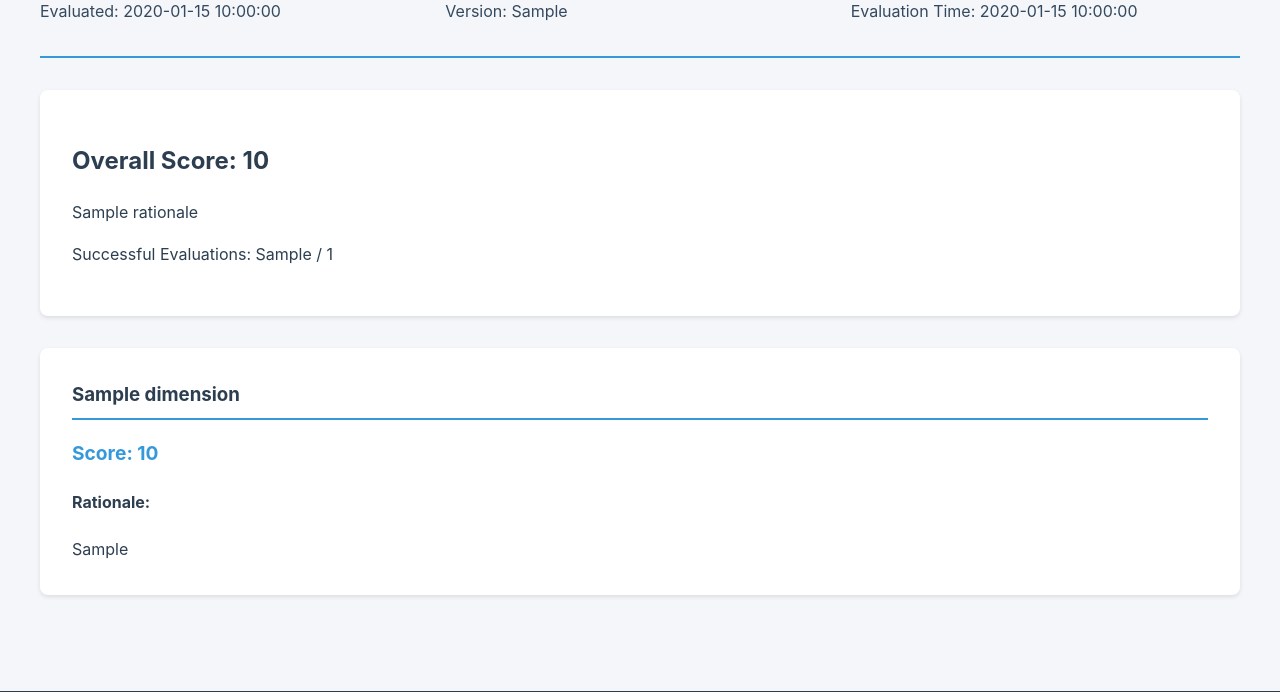
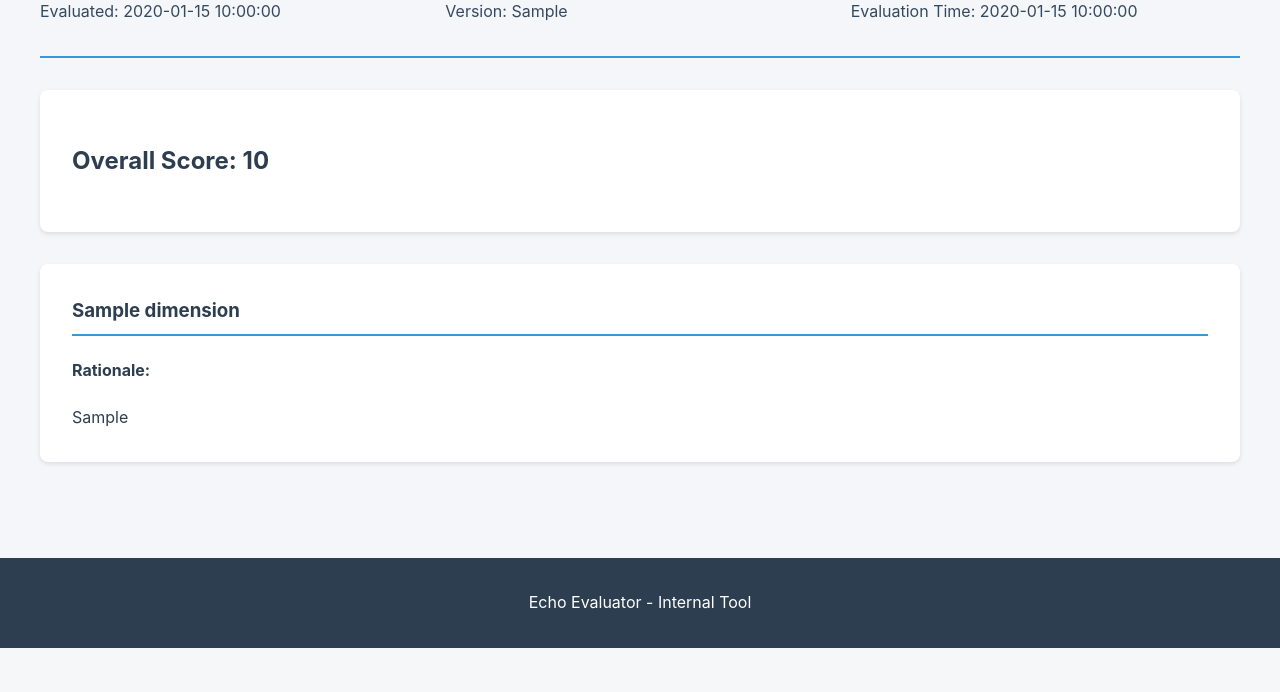
Before and after one commit to jcytong/echo-evaluator, a Python web app: template web/templates/evaluation.html in a window 1280 px wide. Shown: the part 201-893 px from the top of the page. After the commit the page ends 849 px from the top, so only its background shows below. Run offline with Jinja, Linux system fonts and the light colour scheme; the template is opened without the code that fills it: most values are stand-ins (such as "Sample title", 1, 10 or a date in 2020).

Commit message:
minor edit to the html to change the score display

```diff
--- a/web/templates/evaluation.html
+++ b/web/templates/evaluation.html
@@ -15,15 +15,12 @@
 
     <div class="overall-score">
         <h2>Overall Score: {{ overall.score }}</h2>
-        <p>{{ overall.rationale }}</p>
-        <p>Successful Evaluations: {{ overall.successful_evaluations }} / {{ overall.total_dimensions }}</p>
     </div>
 
     <div class="dimensions">
         {% for dimension, data in dimensions.items() %}
         <div class="dimension-card">
             <h3>{{ dimension }}</h3>
-            <div class="score">Score: {{ data.score }}</div>
             <div class="rationale">
                 <h4>Rationale:</h4>
                 {{ data.rationale_html | safe }}
```
